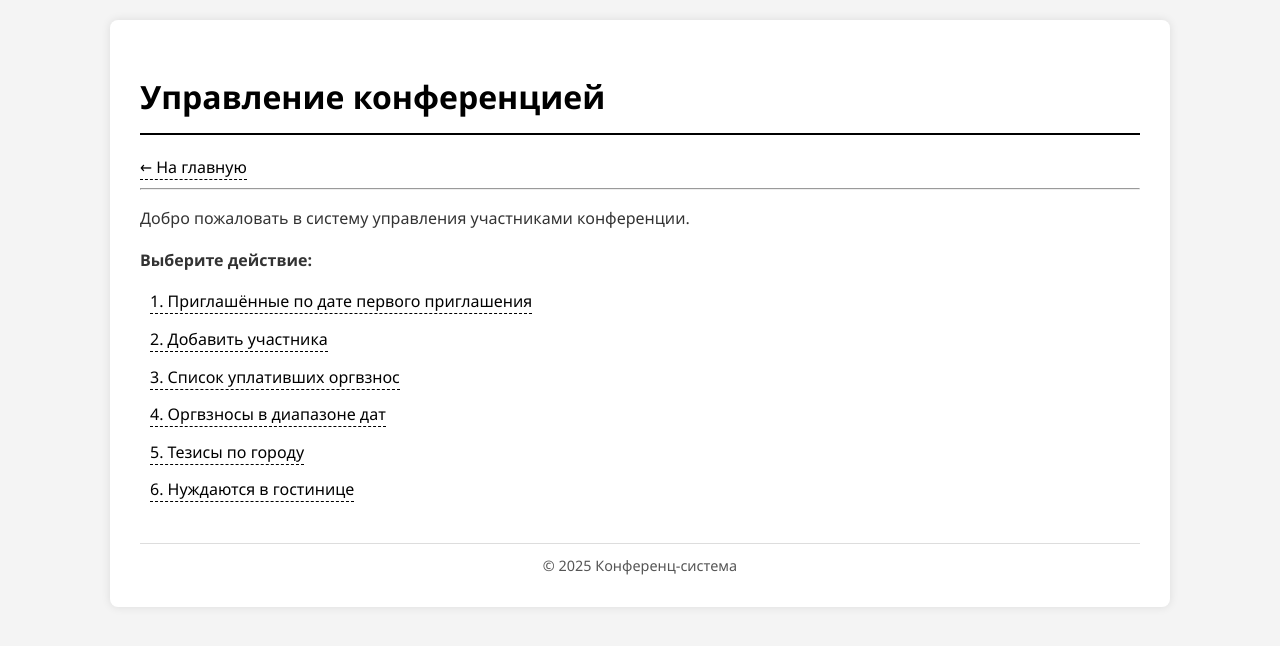
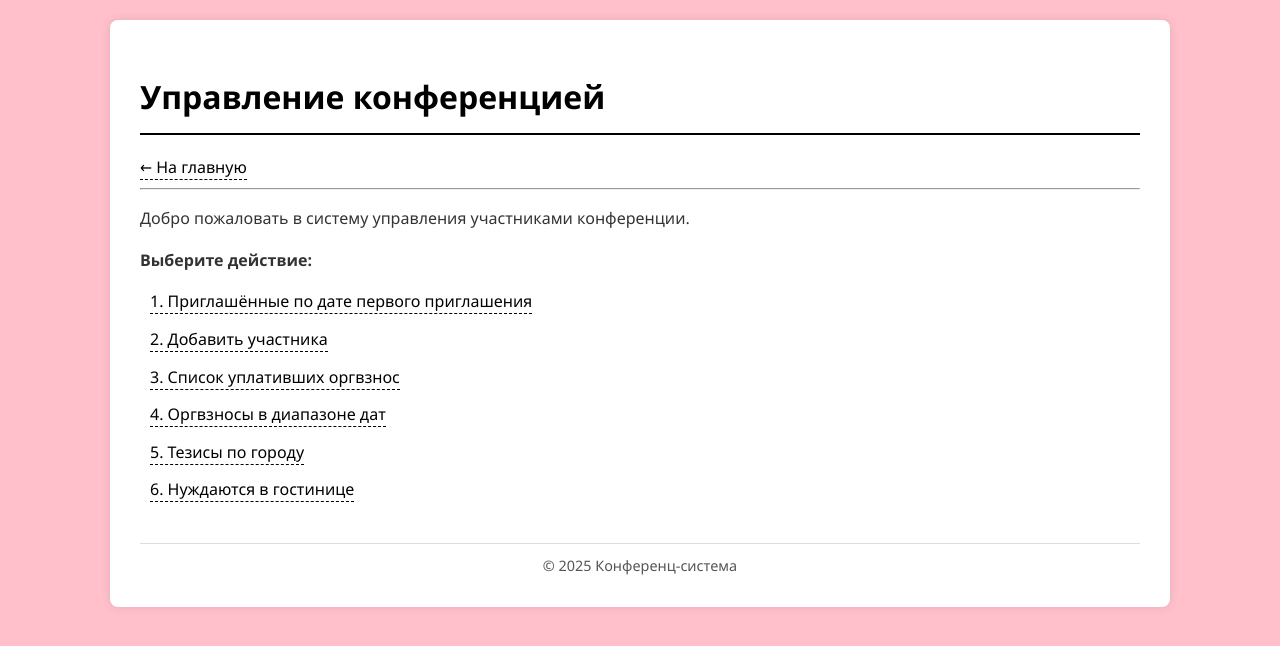
Before and after one commit to Zhdannikov/dev_for_conf, a Flask app: page / in a window 1280 px wide. Shown: the top 646 px of the page. Run offline with Flask 3, Linux system fonts and the light colour scheme.

Commit message:
add pink

```diff
--- a/static/css/style.css
+++ b/static/css/style.css
@@ -2,7 +2,7 @@
 
 body {
     font-family: 'Segoe UI', Tahoma, Geneva, Verdana, sans-serif;
-    background-color: #f4f4f4;
+    background-color: #ffc0cb;
     color: #333;
     margin: 0;
     padding: 20px;
```
